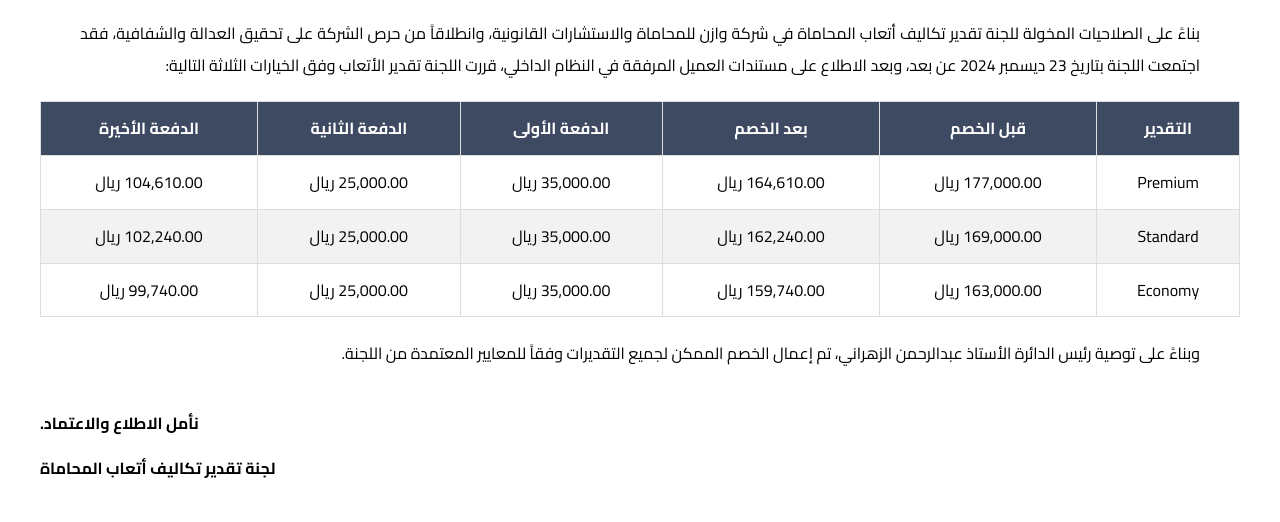
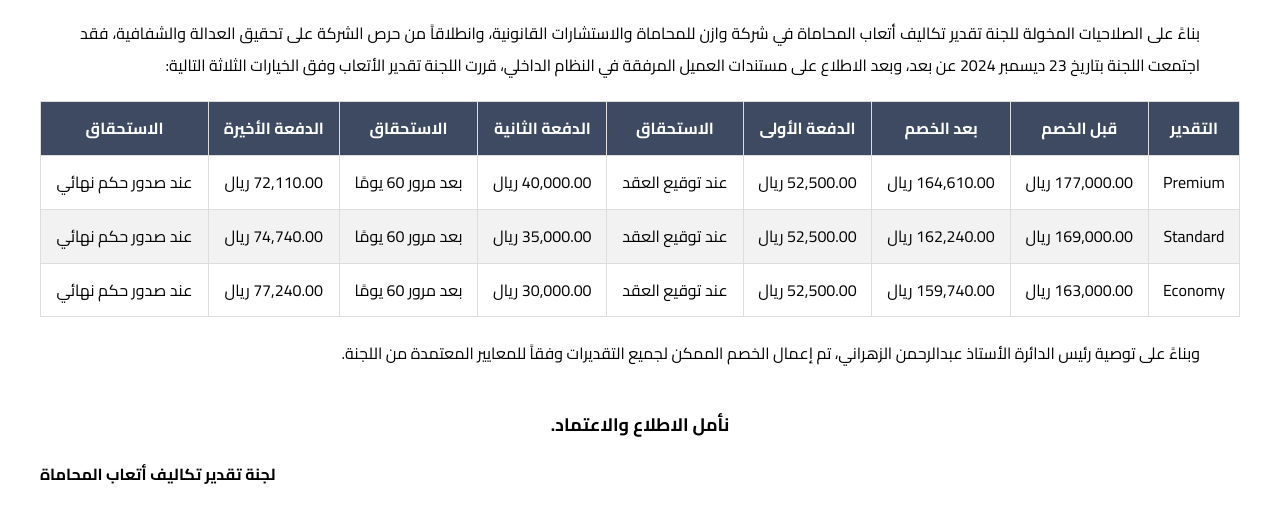
Before and after one commit to Wazin1/Wazin-Legal-Form, a plain HTML site: page index.html in a window 1280 px wide. Shown: the part 256-778 px from the top of the page. Drawn offline with Linux system fonts and the light colour scheme.

Commit message:
Update index.html

```diff
--- a/index.html
+++ b/index.html
@@ -55,6 +55,11 @@
             margin-top: 40px;
             font-size: 16px;
         }
+        .center-text {
+            text-align: center;
+            font-weight: bold;
+            font-size: 18px;
+        }
     </style>
 </head>
 <body>
@@ -81,8 +86,11 @@
                 <th>قبل الخصم</th>
                 <th>بعد الخصم</th>
                 <th>الدفعة الأولى</th>
+                <th>الاستحقاق</th>
                 <th>الدفعة الثانية</th>
+                <th>الاستحقاق</th>
                 <th>الدفعة الأخيرة</th>
+                <th>الاستحقاق</th>
             </tr>
         </thead>
         <tbody>
@@ -90,25 +98,34 @@
                 <td>Premium</td>
                 <td>177,000.00 ريال</td>
                 <td>164,610.00 ريال</td>
-                <td>35,000.00 ريال</td>
-                <td>25,000.00 ريال</td>
-                <td>104,610.00 ريال</td>
+                <td>52,500.00 ريال</td>
+                <td>عند توقيع العقد</td>
+                <td>40,000.00 ريال</td>
+                <td>بعد مرور 60 يومًا</td>
+                <td>72,110.00 ريال</td>
+                <td>عند صدور حكم نهائي</td>
             </tr>
             <tr>
                 <td>Standard</td>
                 <td>169,000.00 ريال</td>
                 <td>162,240.00 ريال</td>
+                <td>52,500.00 ريال</td>
+                <td>عند توقيع العقد</td>
                 <td>35,000.00 ريال</td>
-                <td>25,000.00 ريال</td>
-                <td>102,240.00 ريال</td>
+                <td>بعد مرور 60 يومًا</td>
+                <td>74,740.00 ريال</td>
+                <td>عند صدور حكم نهائي</td>
             </tr>
             <tr>
                 <td>Economy</td>
                 <td>163,000.00 ريال</td>
                 <td>159,740.00 ريال</td>
-                <td>35,000.00 ريال</td>
-                <td>25,000.00 ريال</td>
-                <td>99,740.00 ريال</td>
+                <td>52,500.00 ريال</td>
+                <td>عند توقيع العقد</td>
+                <td>30,000.00 ريال</td>
+                <td>بعد مرور 60 يومًا</td>
+                <td>77,240.00 ريال</td>
+                <td>عند صدور حكم نهائي</td>
             </tr>
         </tbody>
     </table>
@@ -123,8 +140,8 @@
 
     <!-- التوقيع -->
     <footer>
-        <p style="font-weight: bold;">نأمل الاطلاع والاعتماد.</p>
-        <p style="font-weight: bold;">لجنة تقدير تكاليف أتعاب المحاماة</p>
+        <p class="center-text">نأمل الاطلاع والاعتماد.</p>
+        <p style="text-align: left; font-weight: bold;">لجنة تقدير تكاليف أتعاب المحاماة</p>
     </footer>
 </body>
 </html>
```
